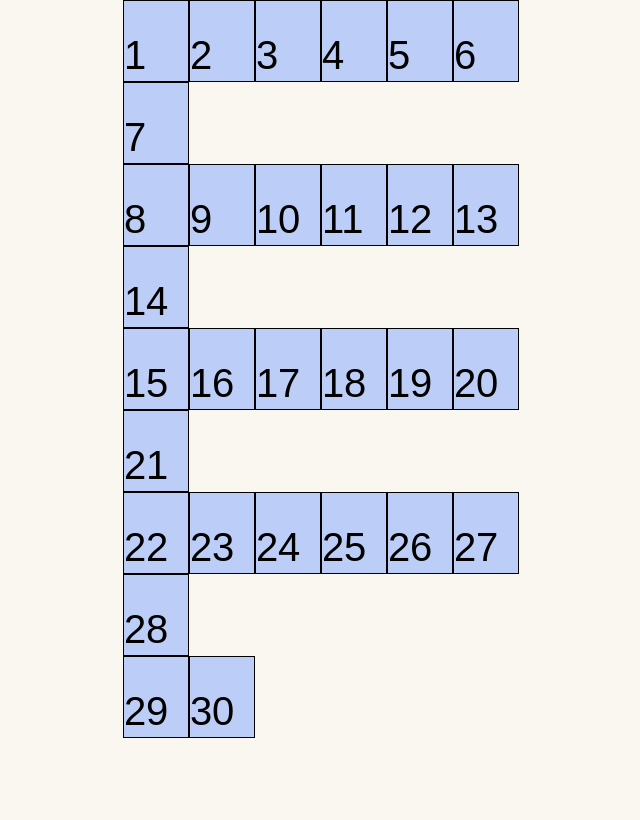
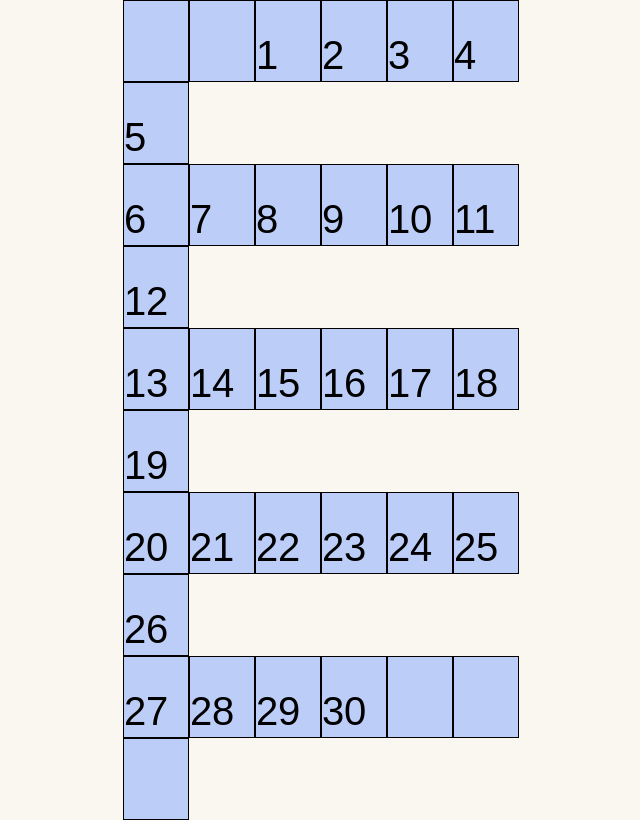
Before and after one commit to Erik-TS/Calendar, a Next.js app: page / in a window 1280 px wide. Shown: the whole page, without its empty margins (288-928 px from the left). Built offline with nearby package versions, Linux system fonts and the light colour scheme.

Commit message:
Create week class at calendar.ts. Remake Week components at index.tsx using calendar.Week objects.

```diff
--- a/css/day.module.css
+++ b/css/day.module.css
@@ -13,3 +13,7 @@
     margin: 0;
     padding-top: 2rem;
 }
+
+.day0{
+    visibility: hidden;
+}
--- a/pages/calendar.ts
+++ b/pages/calendar.ts
@@ -12,6 +12,7 @@ enum Month {
     nov = "November",
     dec = "December"
 }
+
 function getMonthName(month: number) {
     switch (month) {
         case 0: return Month.jan
@@ -62,12 +63,41 @@ export class Day {
     }
 }
 
+export class Week {
+    _days: Array<Day>;
+    _order: number;
+
+    constructor(days: Array<Day>, order: number) {
+        this._days = days
+        this._order = order;
+    }
+
+    public addDay(day: Day) {
+        if (this._days.length === 0) {
+            this._days[6] = day
+            this._days.fill(new Day(0, 0, false), 0, 6)
+        }
+        else if (this._days[0].monthDay === 0) {
+            this._days.shift()
+            this._days.push(day)
+        }
+    }
+
+    public lastWeek() {
+        this._days = this._days.sort((a, b) => {
+            if (b.monthDay > 0) return 1
+            return -1
+        })
+    }
+}
+
 export const calendarData = {
     currentDate: currentDate,
     currentDay: currentDate.getDate(),
-    month: getMonthName(currentDate.getMonth()),
     daysRange: getDaysRange(new Date()),
-    year: currentDate.getFullYear()
+    // Properties not used yet
+    /* month: getMonthName(currentDate.getMonth()),
+    year: currentDate.getFullYear() */
 }
 
 export function generateDays(currentDate: Date) {
@@ -78,7 +108,7 @@ export function generateDays(currentDate: Date) {
 
     for (let i = 0; i < limit; i++) {
         const today = new Date().getDate() === i
-        days.push(new Day((i + 1), new Date(`${year}/${month}/${i}`).getDay(), today))
+        days.push(new Day((i + 1), new Date(year, month, (i + 1)).getDay(), today))
     }
 
     return days
--- a/pages/day.tsx
+++ b/pages/day.tsx
@@ -3,7 +3,7 @@ import styles from '../css/day.module.css'
 export default function Day(props: {number: number}){
     return(
         <div className={styles.day}>
-            <p>{props.number}</p>
+            <p className={`${props.number === 0 && styles.day0}`}>{props.number}</p>
         </div>
     )
 }
--- a/pages/index.tsx
+++ b/pages/index.tsx
@@ -1,22 +1,42 @@
+import * as calendar from './calendar'
 import Week from "./week"
-import * as calendar from './calendar'
 
 export default function () {
 
-    const daysArr = calendar.generateDays(new Date())
-    const week1 = daysArr.filter((value, index) => index >= 0 && index < 7)
-    const week2 = daysArr.filter((value, index) => index >= 7 && index < 14)
-    const week3 = daysArr.filter((value, index) => index >= 14 && index < 21)
-    const week4 = daysArr.filter((value, index) => index >= 21 && index < 28)
-    const week5 = daysArr.filter((value, index) => index >= 28 && index < 31)
+    let daysArr = calendar.generateDays(new Date())
+    const firstDay = daysArr[0].weekDay
+
+    const week1 = new calendar.Week([], 0)
+    const week2 = new calendar.Week([], 0)
+    const week3 = new calendar.Week([], 0)
+    const week4 = new calendar.Week([], 0)
+    const week5 = new calendar.Week([], 0)
+
+    const weeksArr = [week2, week3, week4, week5]
+
+    daysArr.forEach((value, index) => {
+        if (index <= (6 - firstDay)) {
+            week1.addDay(value)
+        }
+    })
+    daysArr = daysArr.filter((v, i) => i > (6 - firstDay))
+
+    weeksArr.forEach(week => {
+        daysArr.forEach((value, i) => {
+            if (i < 7) week.addDay(value)
+        })
+        daysArr = daysArr.filter((v, j) => j >= 7)
+    })
+
+    week5.lastWeek()
 
     return (
         <div>
-            <Week days={week1} />
-            <Week days={week2} />
-            <Week days={week3} />
-            <Week days={week4} />
-            <Week days={week5} />
+            <Week week={week1} />
+            <Week week={week2} />
+            <Week week={week3} />
+            <Week week={week4} />
+            <Week week={week5} />
         </div>
     )
 }
--- a/pages/week.tsx
+++ b/pages/week.tsx
@@ -2,11 +2,11 @@ import Day from "./day"
 import * as calendar from './calendar'
 import styles from '../css/week.module.css'
 
-export default function Week(props: { days: Array<calendar.Day>}) {
+export default function Week(props: { week: calendar.Week }) {
 
     return (
         <div className={styles.week}>
-            {props.days.map((value: calendar.Day, index: number) => {
+            {props.week._days.map((value: calendar.Day, index: number) => {
                 if (index < 7) {
                     return (
                         <Day key={Math.random()}
```
